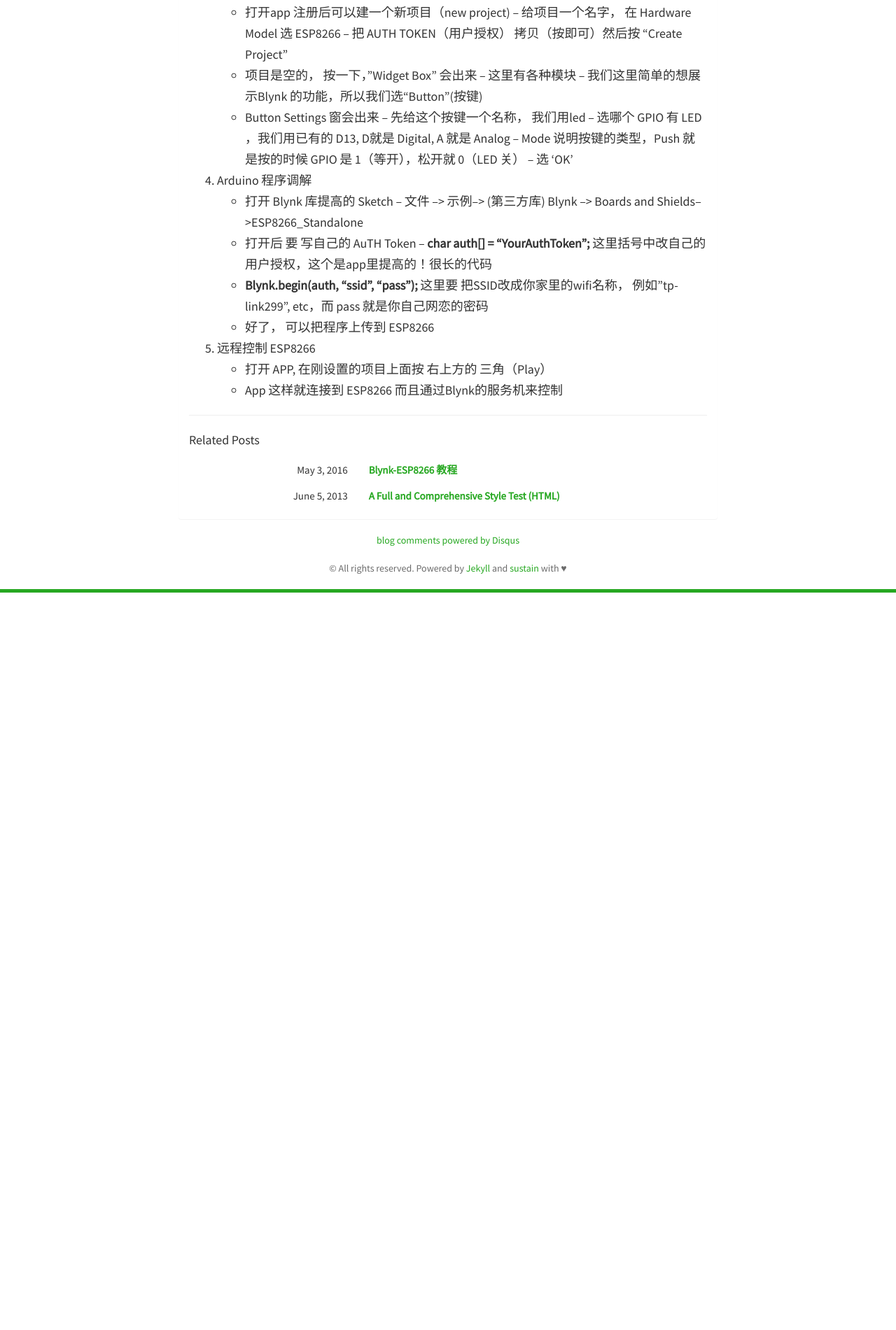
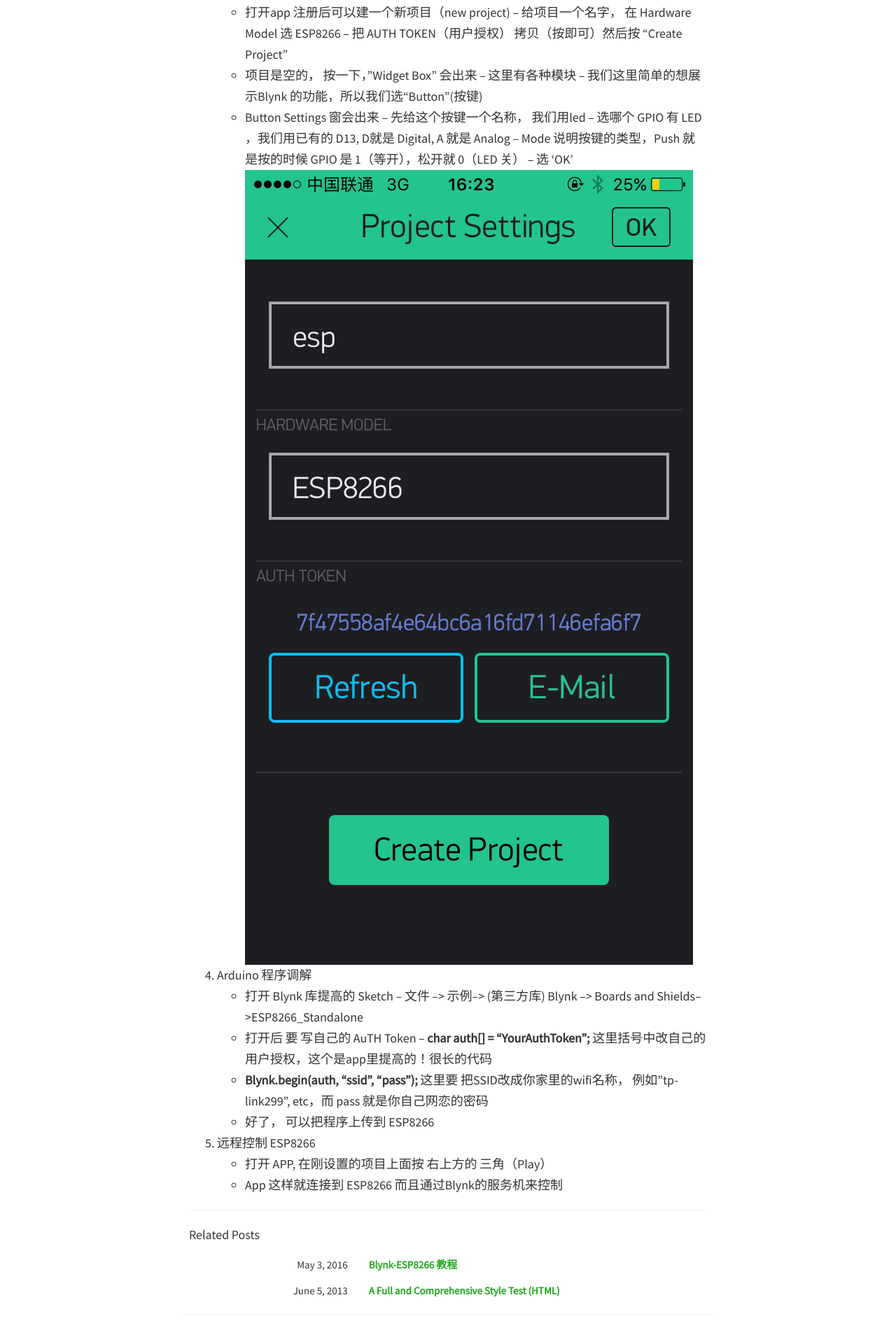
Before and after one commit to shwongsoohar/rahul-thakoor.github.io, a Jekyll site: the page built from _posts/2016-05-01-Blynk-ESP8266 教程.md, in a window 1280 px wide. Shown: the part 1072-2973 px from the top of the page at 70% size. Built offline with Jekyll 4.4.1, drawn with Linux system fonts in a browser that asks for light colours; nearby versions of some CDN libraries; comment, search, counter and statistics services are not loaded; before the commit the page ends 1919 px from its top, so only the background shows below that.

Commit message:
Updated 2016-05-01-Blynk-ESP8266 教程.md

```diff
--- a/_posts/2016-05-01-Blynk-ESP8266 教程.md
+++ b/_posts/2016-05-01-Blynk-ESP8266 教程.md
@@ -43,6 +43,8 @@
 -- 选哪个 GPIO 有 LED ，我们用已有的 D13, D就是 Digital, A 就是 Analog
 -- Mode 说明按键的类型，Push 就是按的时候 GPIO 是 1（等开），松开就 0（LED 关）
 -- 选 'OK'
+![]({{site.baseurl}}/static/img/blynk/3.PNG)
+
 4. Arduino 程序调解
 - 打开 Blynk 库提高的 Sketch
 -- 文件 --> 示例--> (第三方库) Blynk --> Boards and Shields-->ESP8266_Standalone
```
